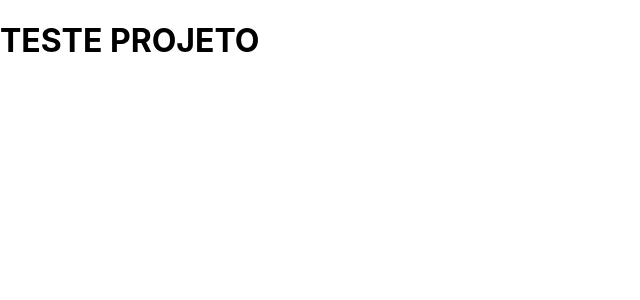
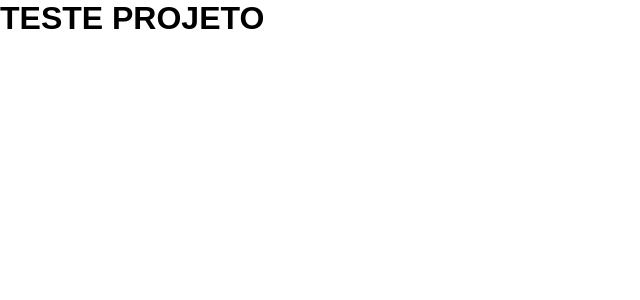
Before and after one commit to DieleCorrea/BUSCADOR-DE-CEP-COM-REACTJS, a React (Create React App) app in the folder buscador/: page / in a window 1280 px wide. Shown: the top 300 px of the page, without its empty margins (0-640 px from the left). Built offline with nearby package versions, Linux system fonts and the light colour scheme.

Commit message:
Reset no index.css :

```diff
--- a/buscador/src/index.css
+++ b/buscador/src/index.css
@@ -1,13 +1,6 @@
-body {
+*{
   margin: 0;
-  font-family: -apple-system, BlinkMacSystemFont, 'Segoe UI', 'Roboto', 'Oxygen',
-    'Ubuntu', 'Cantarell', 'Fira Sans', 'Droid Sans', 'Helvetica Neue',
-    sans-serif;
-  -webkit-font-smoothing: antialiased;
-  -moz-osx-font-smoothing: grayscale;
+  padding: 0;
+  font-family: sans-serif;
+
 }
-
-code {
-  font-family: source-code-pro, Menlo, Monaco, Consolas, 'Courier New',
-    monospace;
-}
```
